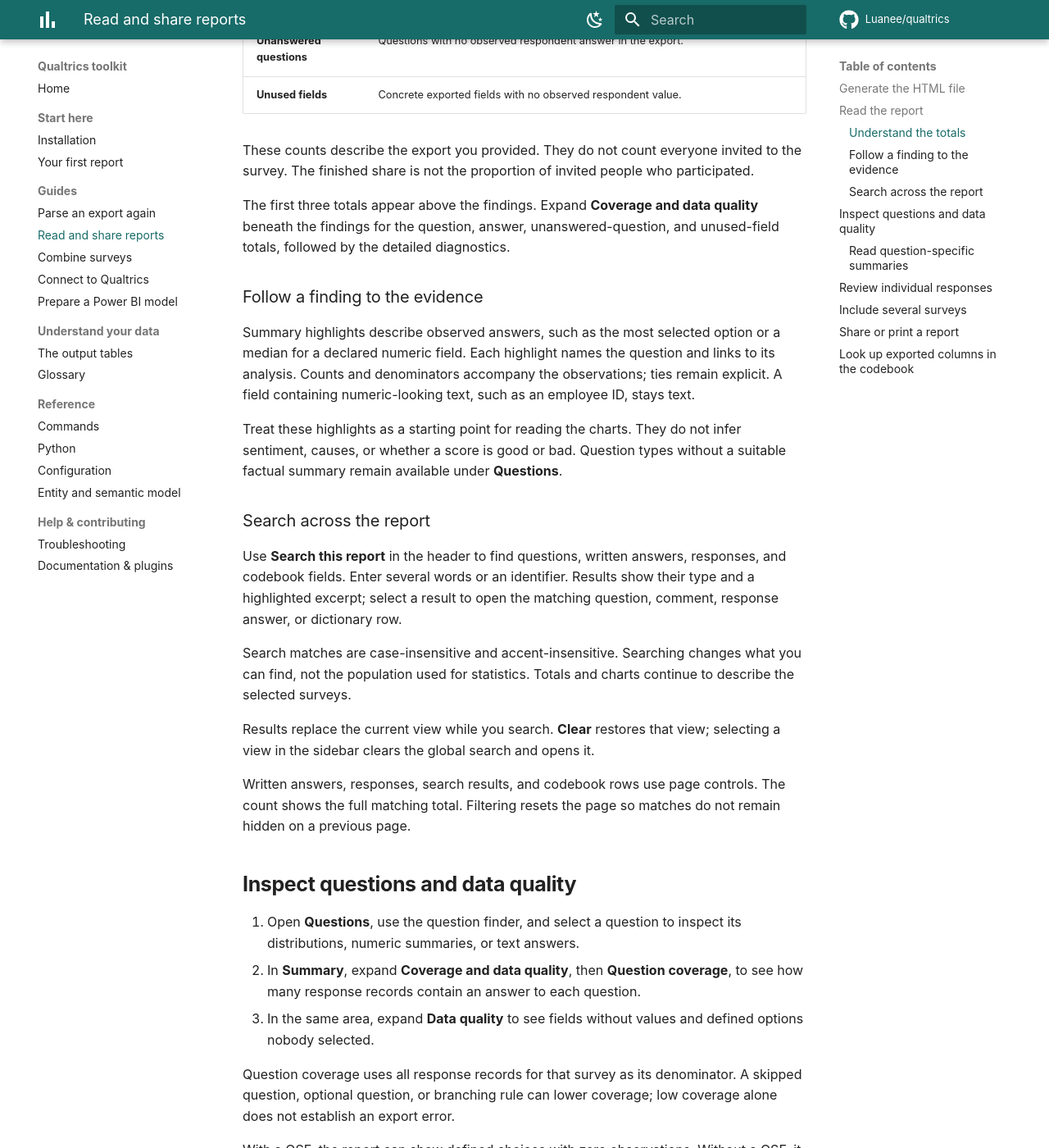
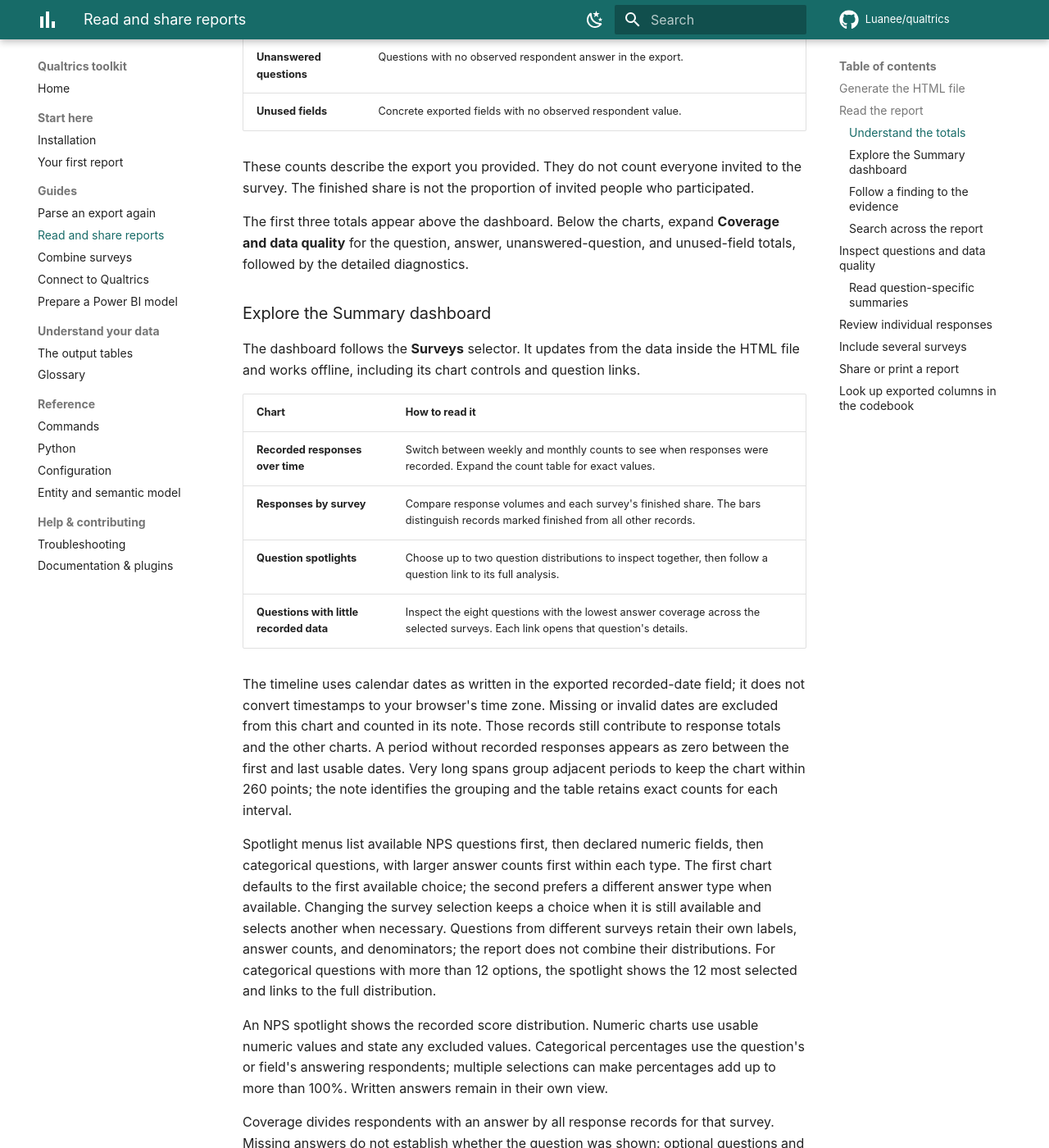
Before and after one commit to Luanee/qualtrics, an MkDocs documentation site: the page built from docs/guides/reports.md, in a window 1280 px wide and 1400 px high, scrolled down 1717 px. Shown: the whole window at 82% size. Built offline with MkDocs 1.6.1 and Material for MkDocs 9.7.7, drawn with Linux system fonts in a browser that asks for light colours; comment, search, counter and statistics services are not loaded; some of the changed text lies outside the part shown.

Commit message:
docs: explain summary dashboard charts

```diff
--- a/docs/guides/reports.md
+++ b/docs/guides/reports.md
@@ -20,7 +20,7 @@
 
 | View | Use it to |
 | --- | --- |
-| **Summary** | Read totals and factual highlights, then follow a finding to its supporting question. |
+| **Summary** | Explore response timing, compare surveys, and choose question charts before opening their details. |
 | **Questions** | Find a question by text, section, or identifier and inspect one question at a time. |
 | **Written answers** | Search comments, select a question, and open the response behind a comment. |
 | **Responses** | Review individual response records and choose which questions to display. |
@@ -44,11 +44,30 @@
 
 These counts describe the export you provided. They do not count everyone invited to the survey. The finished share is not the proportion of invited people who participated.
 
-The first three totals appear above the findings. Expand **Coverage and data quality** beneath the findings for the question, answer, unanswered-question, and unused-field totals, followed by the detailed diagnostics.
+The first three totals appear above the dashboard. Below the charts, expand **Coverage and data quality** for the question, answer, unanswered-question, and unused-field totals, followed by the detailed diagnostics.
+
+### Explore the Summary dashboard
+
+The dashboard follows the **Surveys** selector. It updates from the data inside the HTML file and works offline, including its chart controls and question links.
+
+| Chart | How to read it |
+| --- | --- |
+| **Recorded responses over time** | Switch between weekly and monthly counts to see when responses were recorded. Expand the count table for exact values. |
+| **Responses by survey** | Compare response volumes and each survey's finished share. The bars distinguish records marked finished from all other records. |
+| **Question spotlights** | Choose up to two question distributions to inspect together, then follow a question link to its full analysis. |
+| **Questions with little recorded data** | Inspect the eight questions with the lowest answer coverage across the selected surveys. Each link opens that question's details. |
+
+The timeline uses calendar dates as written in the exported recorded-date field; it does not convert timestamps to your browser's time zone. Missing or invalid dates are excluded from this chart and counted in its note. Those records still contribute to response totals and the other charts. A period without recorded responses appears as zero between the first and last usable dates. Very long spans group adjacent periods to keep the chart within 260 points; the note identifies the grouping and the table retains exact counts for each interval.
+
+Spotlight menus list available NPS questions first, then declared numeric fields, then categorical questions, with larger answer counts first within each type. The first chart defaults to the first available choice; the second prefers a different answer type when available. Changing the survey selection keeps a choice when it is still available and selects another when necessary. Questions from different surveys retain their own labels, answer counts, and denominators; the report does not combine their distributions. For categorical questions with more than 12 options, the spotlight shows the 12 most selected and links to the full distribution.
+
+An NPS spotlight shows the recorded score distribution. Numeric charts use usable numeric values and state any excluded values. Categorical percentages use the question's or field's answering respondents; multiple selections can make percentages add up to more than 100%. Written answers remain in their own view.
+
+Coverage divides respondents with an answer by all response records for that survey. Missing answers do not establish whether the question was shown: optional questions and survey branching can both produce low coverage. Use the chart to decide what to inspect, then open **Coverage and data quality** for the full coverage list.
 
 ### Follow a finding to the evidence
 
-Summary highlights describe observed answers, such as the most selected option or a median for a declared numeric field. Each highlight names the question and links to its analysis. Counts and denominators accompany the observations; ties remain explicit. A field containing numeric-looking text, such as an employee ID, stays text.
+Expand **Observed highlights** below the Summary dashboard to read factual observations, such as the most selected option or a median for a declared numeric field. Each highlight names the question and links to its analysis. Counts and denominators accompany the observations; ties remain explicit. A field containing numeric-looking text, such as an employee ID, stays text.
 
 Treat these highlights as a starting point for reading the charts. They do not infer sentiment, causes, or whether a score is good or bad. Question types without a suitable factual summary remain available under **Questions**.
 
```
Also changed, not shown: docs/getting-started/first-report.md (+4 -2 lines).
